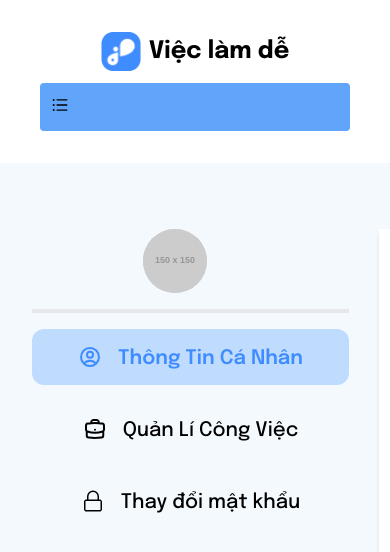
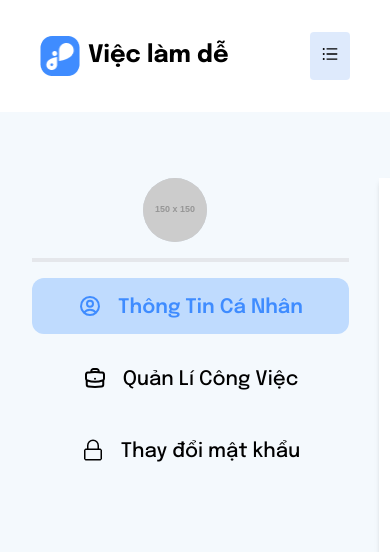
Before and after one commit to LamPhuongZ/FE-Hackathon-TypeScript, a React (Vite) app: page /profile in a window 390 px wide. Shown: the top 552 px of the page. Built offline with nearby package versions, Linux system fonts and the light colour scheme; a small style sheet from the web is missing.

Commit message:
"Updated styles and text sizes for Header and Banner components"

```diff
--- a/src/components/header/index.tsx
+++ b/src/components/header/index.tsx
@@ -78,7 +78,7 @@ export default function Header() {
               <Button
                 title="Đăng bài"
                 color="custom"
-                className="bg-[#2EE498] w-40"
+                className="bg-[#2EE498] w-40 !text-xl"
                 circle={false}
               />
             </Link>
@@ -87,6 +87,7 @@ export default function Header() {
               <Link
                 to="/list-job/:jobId?section=listJob"
                 onClick={() => handleScrollToSection}
+                className="!text-xl"
               >
                 Tìm việc
               </Link>
@@ -102,6 +103,7 @@ export default function Header() {
           <Link
             to="/policy-page?section=policy"
             onClick={() => handleScrollToSection}
+            className="!text-xl"
           >
             Chính sách
           </Link>
@@ -116,6 +118,7 @@ export default function Header() {
           <Link
             to="/landing-page?section=about"
             onClick={() => handleScrollToSection}
+            className="!text-xl"
           >
             Về chúng tôi
           </Link>
@@ -260,7 +263,7 @@ export default function Header() {
           </nav>
         </div>
       </header>
-      <header className="header w-full !flex sm:!hidden  gap-3 flex-col items-center justify-center">
+      <header className="header w-full !flex sm:!hidden  gap-3  items-center justify-between">
         <div>
           <Link to="/" className="link__logo flex items-center gap-2">
             <img
@@ -273,8 +276,8 @@ export default function Header() {
             <h1 className="title font-bold text-2xl">Việc làm dễ</h1>
           </Link>
         </div>
-        <Dropdown className="self-start w-full" menu={{ items: itemsHeader }} trigger={["click"]}>
-          <a className="!bg-blue-400 p-3 rounded" onClick={(e) => e.preventDefault()}>
+        <Dropdown className="self-start p-3 text-center" menu={{ items: itemsHeader }} trigger={["click"]}>
+          <a className="!bg-[#6da2f139] p-3 rounded " onClick={(e) => e.preventDefault()}>
             <Space><UnorderedListOutlined /></Space>
           </a>
         </Dropdown>
--- a/src/pages/HomePage/components/banner/index.tsx
+++ b/src/pages/HomePage/components/banner/index.tsx
@@ -121,8 +121,8 @@ export default function Banner() {
             ))}
           </select>
           <Button
-            title="Tìm kiếm"
-            className="btn__search !w-[20%]"
+            title={<p className="text-sm md:text-lg">Tìm kiếm</p>}
+            className="btn__search !w-[30%] md:!w-[10%]"
             circle={false}
             onClick={handleSearchClick}
           />
```
